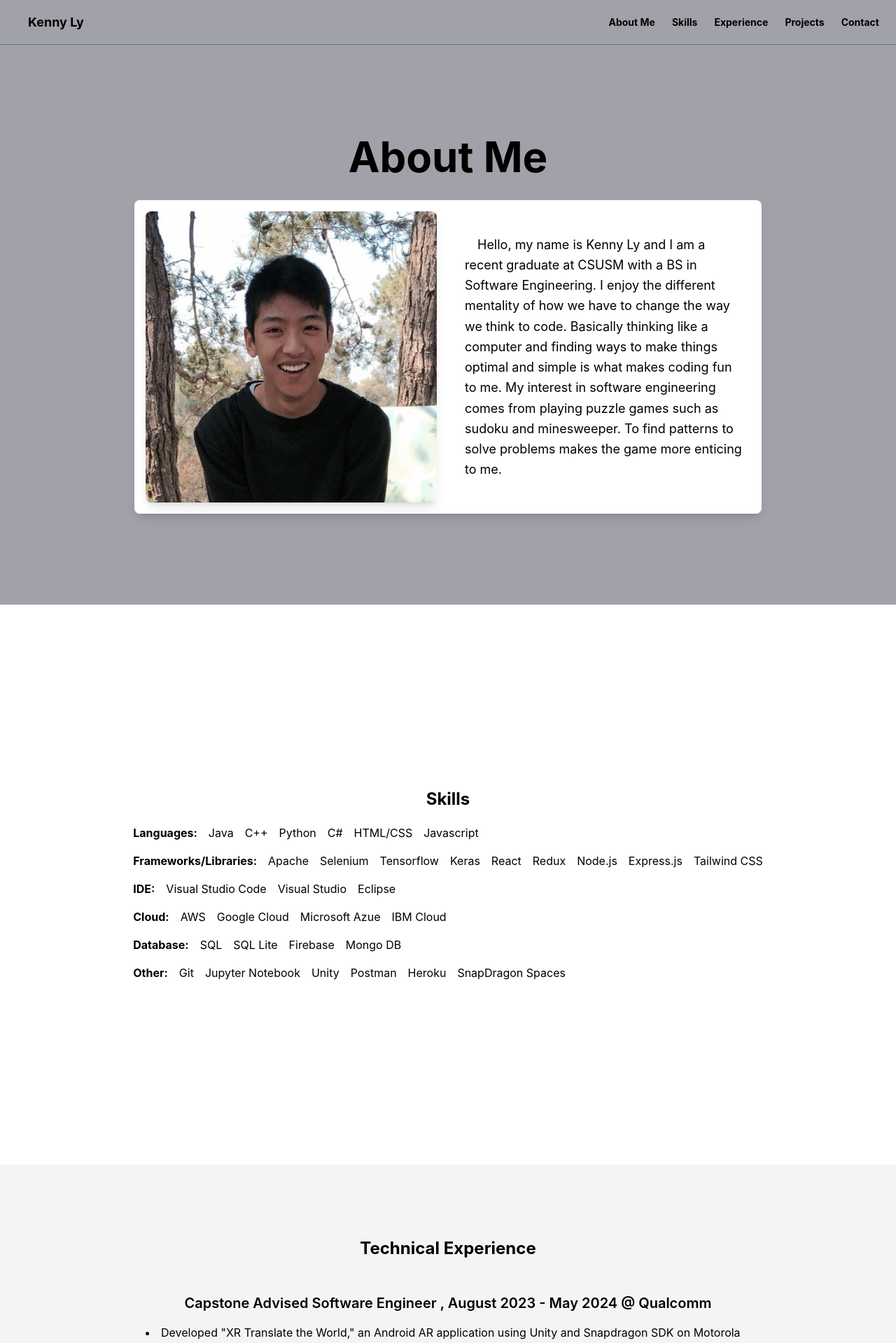
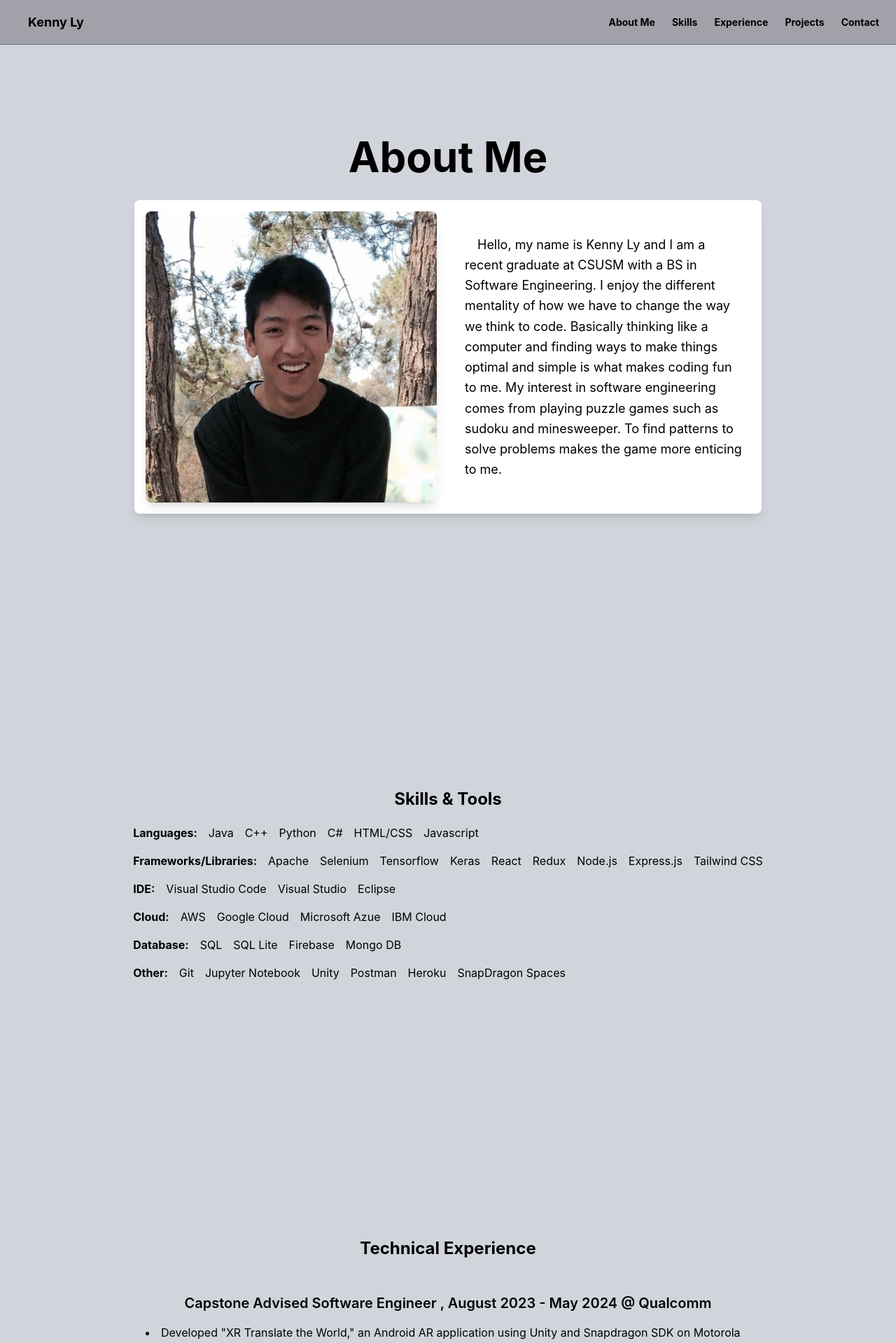
Before and after one commit to Kool-aid1/Portfolio, a React (Create React App) app: page / in a window 1280 px wide. Shown: the top 1919 px of the page at 70% size. Built offline with nearby package versions, Linux system fonts and the light colour scheme.

Commit message:
changed colors

```diff
--- a/src/AboutMe.js
+++ b/src/AboutMe.js
@@ -5,7 +5,7 @@ import myPhoto from "./images/kennyPFP.jpg";
 function AboutMe() {
   return (
     <section id="aboutMe" className="pt-16">
-      <div className="flex flex-col justify-center items-center bg-zinc-400 p-6 min-h-screen">
+      <div className="flex flex-col justify-center items-center bg-gray-300 p-6 min-h-screen">
         <header className="text-6xl font-bold mb-4 text-center">About Me</header>
           <div className="bg-white rounded-lg shadow-lg overflow-hidden max-w-4xl w-full mt-4">
             <div className="md:flex">
--- a/src/Experience.js
+++ b/src/Experience.js
@@ -3,7 +3,7 @@ import "./App.css";
 
 function App() {
   return (
-    <div className="p-6 bg-gray-100 min-h-screen">
+    <div className="p-6 bg-gray-300 min-h-screen">
       <div id="experience" className="pt-20">
         <header className="text-center text-2xl font-bold mb-8">
           Technical Experience
@@ -88,7 +88,7 @@ function App() {
             </div>
           </div>
         </div>
-        <div className="p-6 bg-gray-100 min-h-screen">
+        <div className="p-6 bg-gray-300 min-h-screen">
           <div className="pt-20">
             <header className="text-center text-2xl font-bold mb-8">
               Other Experience
--- a/src/skills.js
+++ b/src/skills.js
@@ -4,11 +4,11 @@ function Skills() {
   return (
     <section
       id="skills"
-      className="flex justify-center items-center min-h-screen px-4"
+      className="flex bg-gray-300 justify-center items-center min-h-screen px-4"
     >
       <div>
         <div>
-          <header className="text-center text-2xl font-bold">Skills</header>
+          <header className="text-center text-2xl font-bold">Skills & Tools</header>
         </div>
         <div className="text-center mt-5">
           <ul className="space-y-4">
```
